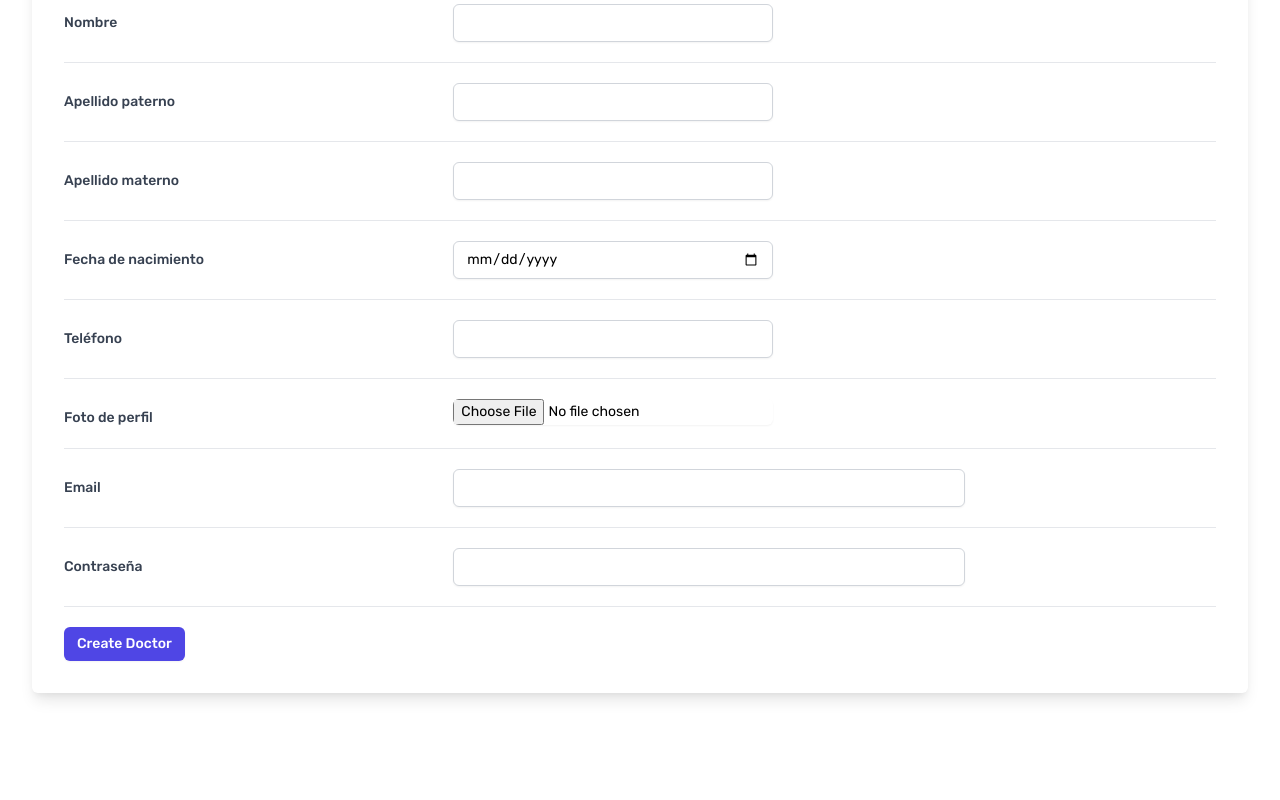
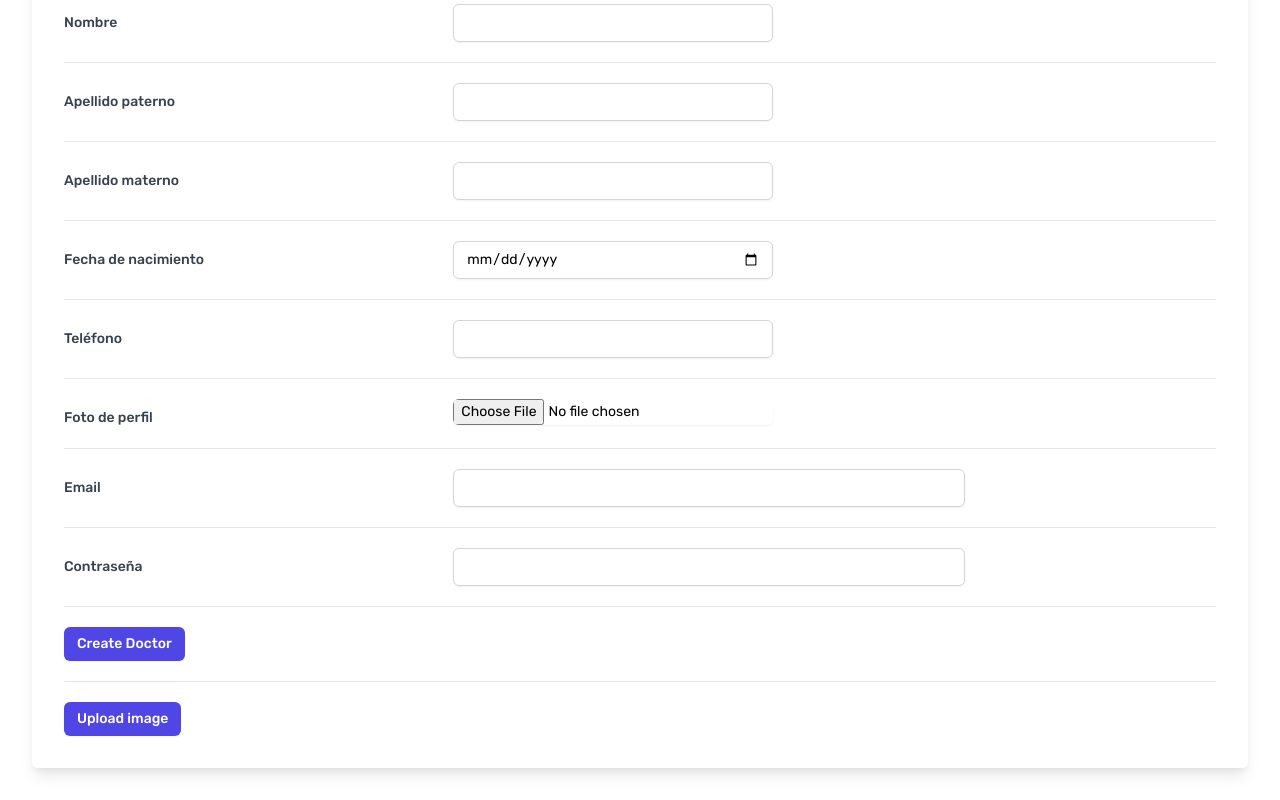
Before and after one commit to alonsohs/forest-front, a Nuxt app: page /admin/create-doctor in a window 1280 px wide. Shown: the part 243-1043 px from the top of the page. Before the commit the page ends 968 px from the top, so only its background shows below. Built offline with nearby package versions, Linux system fonts and the light colour scheme.

Commit message:
Add: doctor profile picture

```diff
--- a/components/Menu/Item.vue
+++ b/components/Menu/Item.vue
@@ -1,9 +1,9 @@
 <template>
-  <NuxtLink :to="to" class="text-white hover:bg-gray-700 font-medium group flex items-center px-2 py-3 text-base rounded-md">
+  <NuxtLink :to="to" class="text-white hover:bg-gray-700 group flex items-center px-2 py-3 text-base rounded-md">
     <div class="object-cover w-7 h-7">
       <img class="h-full w-full" :src="require(`@/assets/menu/${image}`)" :alt="alt" />
     </div>
-    <span class="ml-5 text-md">{{ name }}</span>
+    <span class="ml-5 font-">{{ name }}</span>
   </NuxtLink>
 </template>
 
--- a/components/Menu/ItemProfile.vue
+++ b/components/Menu/ItemProfile.vue
@@ -9,7 +9,7 @@
       <div class="group block">
         <div class="flex items-center gap-4">
           <div class="flex-shrink-0">
-            <img class="inline-block h-14 w-14  rounded-full" src="https://images.unsplash.com/photo-1472099645785-5658abf4ff4e?ixlib=rb-1.2.1&ixid=eyJhcHBfaWQiOjEyMDd9&auto=format&fit=facearea&facepad=2&w=256&h=256&q=80" alt="">
+            <img class="inline-block h-14 w-14 object-cover rounded-full" :src="$auth.user.profileImage" :alt="$auth.user.fullName">
           </div>
           <div class="flex-shrink-1">
             <p class="text-base font-medium text-white max-w-full">{{ $auth.user.fullName }}</p>
--- a/pages/admin/create-doctor.vue
+++ b/pages/admin/create-doctor.vue
@@ -81,6 +81,13 @@
           Create Doctor
         </button>
       </div>
+      <div class="sm:grid sm:grid-cols-3 sm:gap-4 sm:items-start sm:border-t sm:border-gray-200 sm:pt-5">
+        <button type="button"
+                @click="uploadImage"
+                class="inline-flex max-w-max items-center px-3 py-2 border border-transparent text-sm leading-4 font-medium rounded-md shadow-sm text-white bg-indigo-600 hover:bg-indigo-700 focus:outline-none focus:ring-2 focus:ring-offset-2 focus:ring-indigo-500">
+          Upload image
+        </button>
+      </div>
     </div>
   </main>
 </template>
@@ -125,8 +132,20 @@ export default {
 
       this.$axios.post('/api/v1/doctors', formdata)
     },
+    uploadImage() {
+      const formdata = new FormData()
+      formdata.append('image', this.profileImage)
+      this.$axios.post('/api/v1/upload/image', formdata)
+        .then(res => console.log(res))
+        .catch(err => console.log(err))
+    },
     setImage(e) {
-      this.profileImage = e.target.files[0]
+      const file = e.target.files[0]
+      const reader = new FileReader()
+      reader.readAsDataURL(file)
+      reader.onloadend = () => {
+        this.profileImage = reader.result
+      }
     }
   }
 }
```
